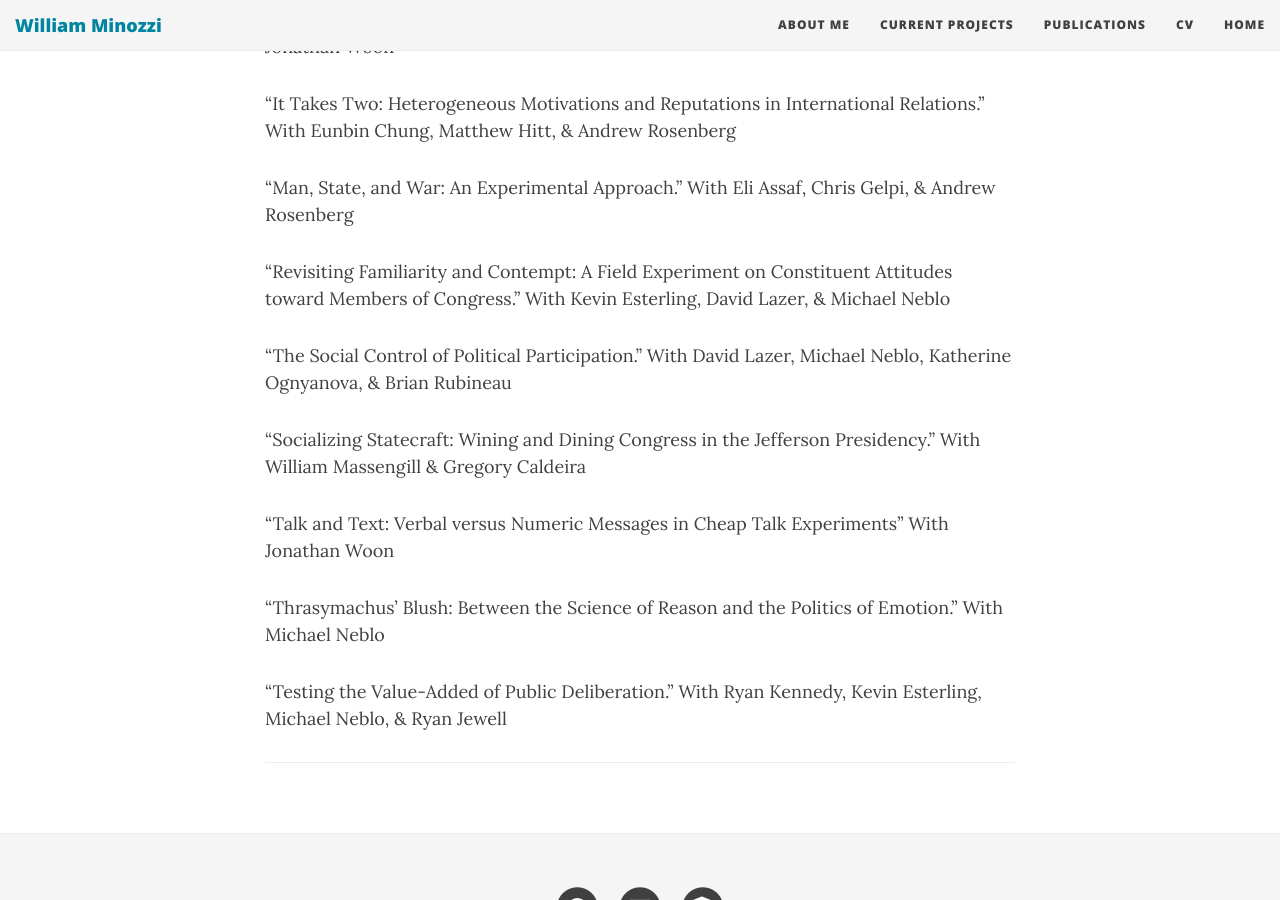
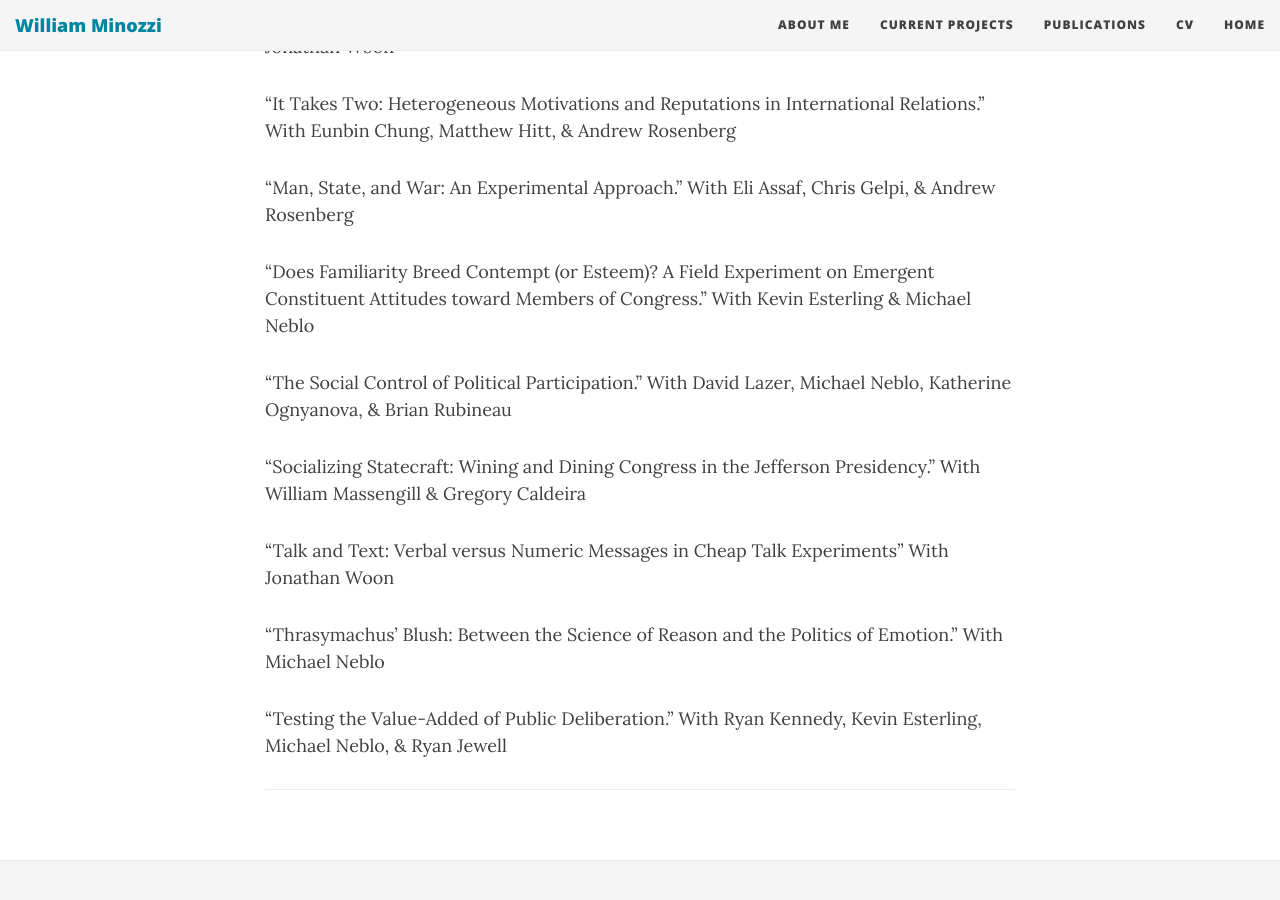
Before and after one commit to minozzi/minozzi.github.io, a Jekyll site: the page built from projects.md, in a window 1280 px wide and 900 px high, scrolled down 440 px. Built offline with Jekyll 4.4.1, drawn with Linux system fonts in a browser that asks for light colours; nearby versions of some CDN libraries.

Commit message:
Update projects.md

```diff
--- a/projects.md
+++ b/projects.md
@@ -18,9 +18,8 @@ With Eunbin Chung, Matthew Hitt, & Andrew Rosenberg
 "Man, State, and War: An Experimental Approach."
 With Eli Assaf, Chris Gelpi, & Andrew Rosenberg
 
-"Revisiting Familiarity and Contempt: A Field Experiment on Constituent
-Attitudes toward Members of Congress."
-With Kevin Esterling, David Lazer, & Michael Neblo
+"Does Familiarity Breed Contempt (or Esteem)? A Field Experiment on Emergent Constituent Attitudes toward Members of Congress."
+With Kevin Esterling & Michael Neblo
 
 "The Social Control of Political Participation."
 With David Lazer, Michael Neblo, Katherine Ognyanova, & Brian Rubineau
```
